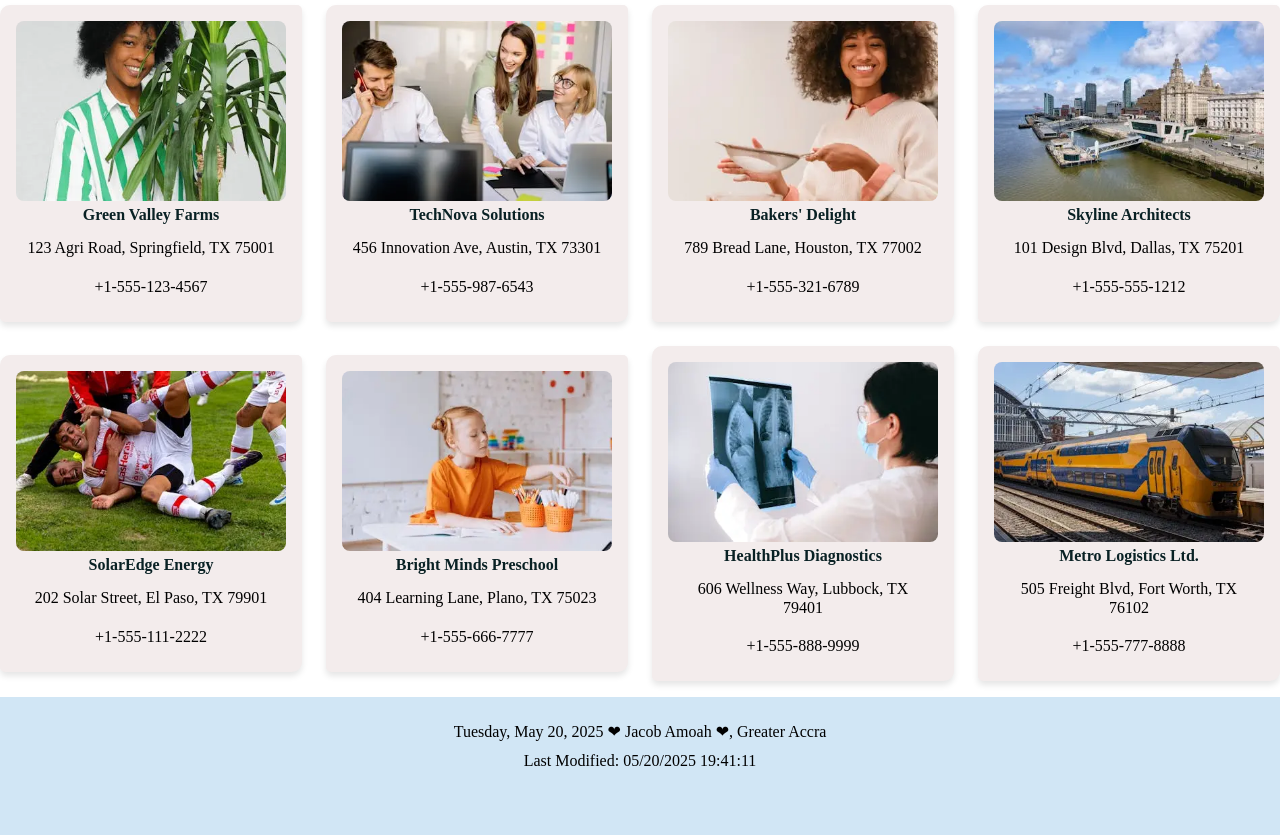
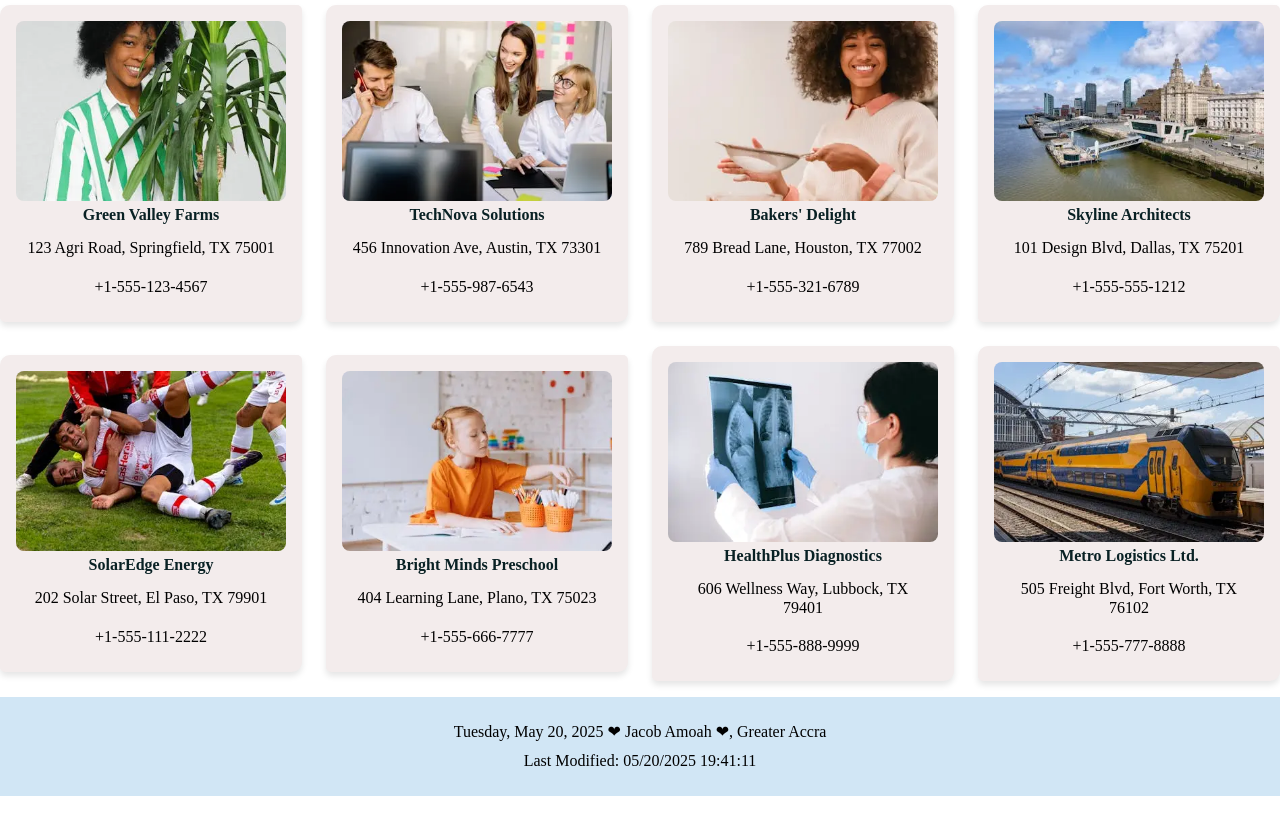
Before and after one commit to jacobk44/wdd231, a plain HTML site: page chamber/directory.html in a window 1280 px wide. Shown: the part 207-1042 px from the top of the page. After the commit the page ends 1003 px from the top, so only its background shows below. Drawn offline with Linux system fonts and the light colour scheme.

Commit message:
addedcode

```diff
--- a/chamber/directory.html
+++ b/chamber/directory.html
@@ -26,8 +26,6 @@
 
     <link rel="icon" href="favicon.ico">
 
-    <link rel="preconnect" href="https://fonts.googleapis.com">
-    <link rel="preconnect" href="https://fonts.gstatic.com" crossorigin>
     <link href="https://fonts.googleapis.com/css2?family=Barlow+Condensed:wght@400;700&display=swap" rel="stylesheet">
 
     <link rel="stylesheet" href="styles/normalize.css">
--- a/chamber/styles/chamber.css
+++ b/chamber/styles/chamber.css
@@ -148,7 +148,6 @@ nav.open {
 footer {
     padding: 1rem;
     background-color: rgb(209, 230, 245);
-    min-height: 150px;
     margin-top: 1rem;
 }
 
```
